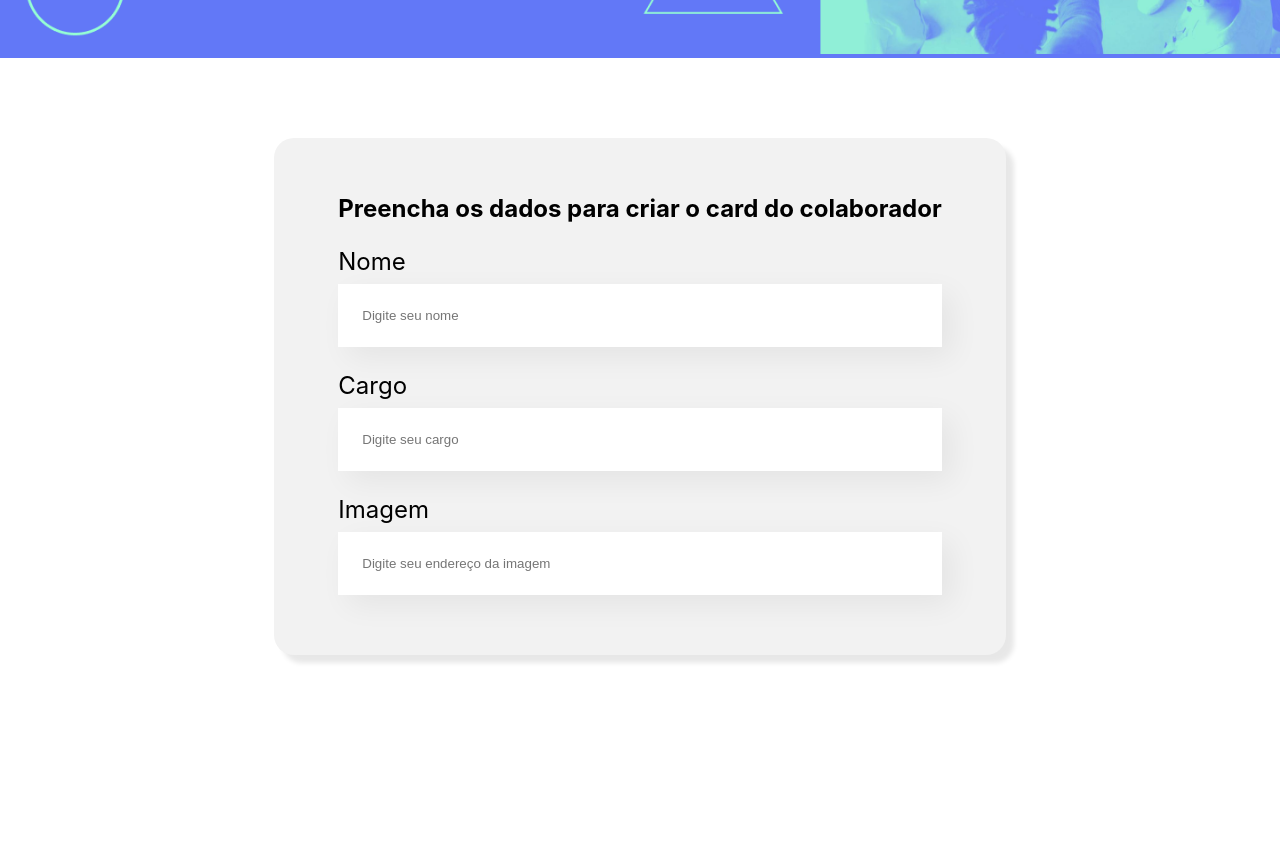
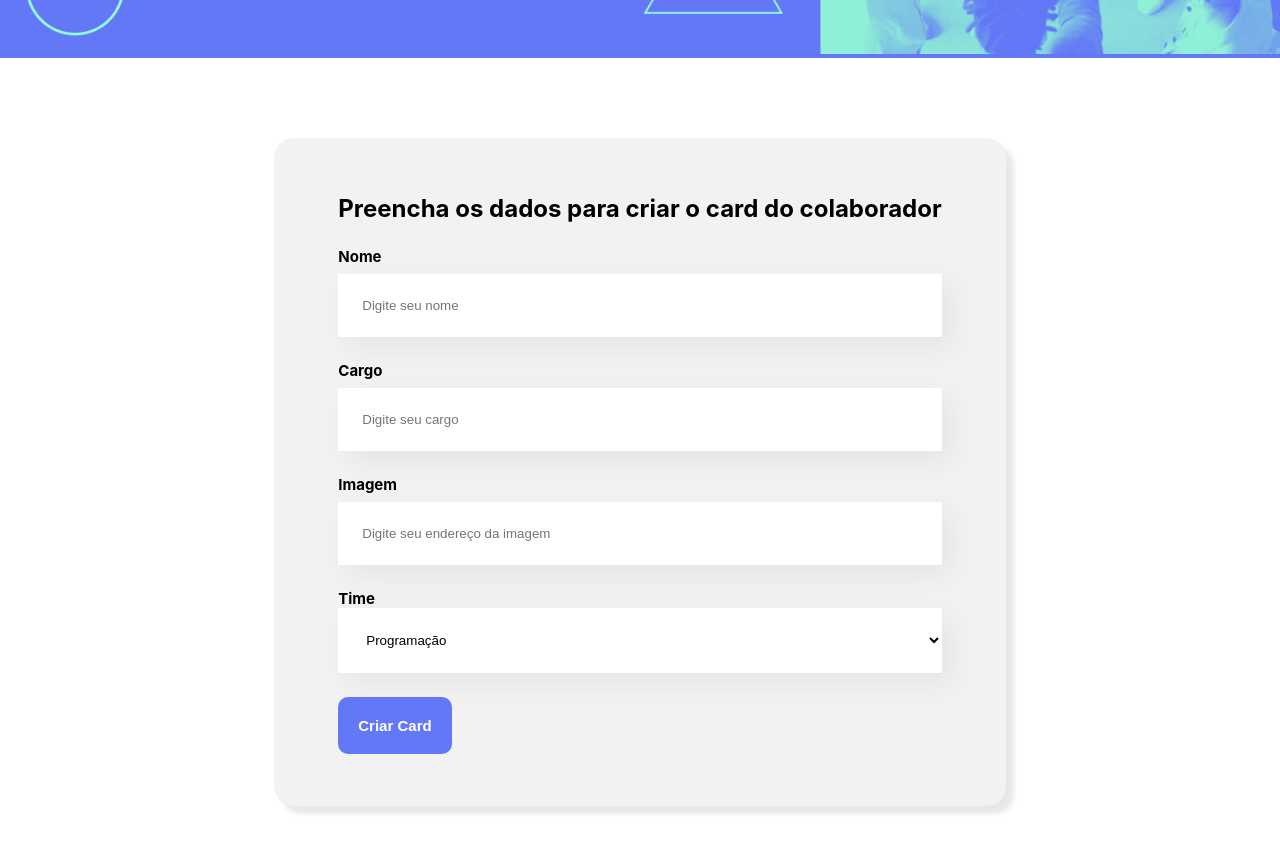
Before and after one commit to juliocsoares/Projeto-Formulario-Alura-em-React, a React (Create React App) app: page / in a window 1280 px wide. Shown: the part 440-1292 px from the top of the page. Before the commit the page ends 1175 px from the top, so only its background shows below. Built offline with nearby package versions, Linux system fonts and the light colour scheme.

Commit message:
atualização forms

```diff
--- /dev/null
+++ b/src/Componentes/Botao/botao.css
@@ -0,0 +1,15 @@
+.botao {
+    background-color: #6278f7;
+    border-radius: 10px;
+    font-weight: 700;
+    font-size: 15px;
+    padding: 20px;
+    border: none;
+    cursor: pointer;
+    color: #FFF;
+    margin: 16px 0;
+}
+
+.botao:hover {
+    background-color: #8a9bfa;
+}
--- /dev/null
+++ b/src/Componentes/Botao/index.js
@@ -0,0 +1,7 @@
+import "./botao.css"
+
+export const Botao = (props) => {
+    return (
+        <button className="botao">{props.children}</button>
+    )
+}
--- a/src/Componentes/CampoTexto/CampoTexto.css
+++ b/src/Componentes/CampoTexto/CampoTexto.css
@@ -6,7 +6,8 @@
 .campo-texto label {
     display: block;
     margin-bottom: 8px;
-    font-size: 24px;
+    font-size: 15px;
+    font-weight: bold;
 }
 
 .campo-texto input {
--- a/src/Componentes/CampoTexto/index.js
+++ b/src/Componentes/CampoTexto/index.js
@@ -5,7 +5,7 @@ const CampoTexto = (props) => {
     return (
         <div className="campo-texto">
             <label>{props.label}</label>
-            <input placeholder={`Digite seu ${props.placeholder}`} />
+            <input required={props.obrigatorio} placeholder={`Digite seu ${props.placeholder}`} />
         </div>
     )
 }
--- a/src/Componentes/Formulario/index.js
+++ b/src/Componentes/Formulario/index.js
@@ -1,14 +1,36 @@
+import { Botao } from "../Botao";
 import CampoTexto from "../CampoTexto";
+import { ListaSuspensa } from "../ListaSuspensa";
 import "./formulario.css"
 
 export const Formulario = () => {
+
+    const times = [
+        'Programação',
+        'Front-End',
+        'Data Science',
+        'Devops',
+        'UX e Design',
+        'Mobile',
+        'Inovação e Gestão'
+    ]
+
+    const enviarFormulario = (evento) => {
+         evento.preventDefault()
+         console.log ("Formulario enviado")
+    }
+
     return (
         <section className="formulario">
-            <form>
+            <form onSubmit={enviarFormulario}>
                 <h2>Preencha os dados para criar o card do colaborador</h2>
-                <CampoTexto label="Nome" placeholder="nome" />
-                <CampoTexto label="Cargo" placeholder="cargo" />
+                <CampoTexto obrigatorio="true" label="Nome" placeholder="nome" />
+                <CampoTexto obrigatorio="true" label="Cargo" placeholder="cargo" />
                 <CampoTexto label="Imagem" placeholder="endereço da imagem" />
+                <ListaSuspensa label="Time" itens={times} />
+                <Botao>
+                    Criar Card
+                </Botao>
             </form>
         </section>
     );
--- a/src/Componentes/ListaSuspensa/ListaSuspensa.css
+++ b/src/Componentes/ListaSuspensa/ListaSuspensa.css
@@ -0,0 +1,15 @@
+.listasuspensa {
+    display: block;
+    margin-bottom: 8px;
+    font-size: 15px;
+    font-weight: bold;
+}
+
+.listasuspensa select {
+    background-color: #fff;
+    box-shadow: 10px 10px 30px rgba( 0, 0, 0, 0.06);
+    width: 100%;
+    border: none;
+    box-sizing: border-box;
+    padding: 24px;
+}
--- a/src/Componentes/ListaSuspensa/index.js
+++ b/src/Componentes/ListaSuspensa/index.js
@@ -2,12 +2,10 @@ import "./ListaSuspensa.css"
 
 export const ListaSuspensa = (props) => {
     return (
-        <div>
+        <div className="listasuspensa">
             <label>{props.label}</label>
             <select>
-                <option>
-                    ??
-                </option>
+                {props.itens.map (item => <option key={item}>{item}</option>)}
             </select>
         </div>
     )
```
